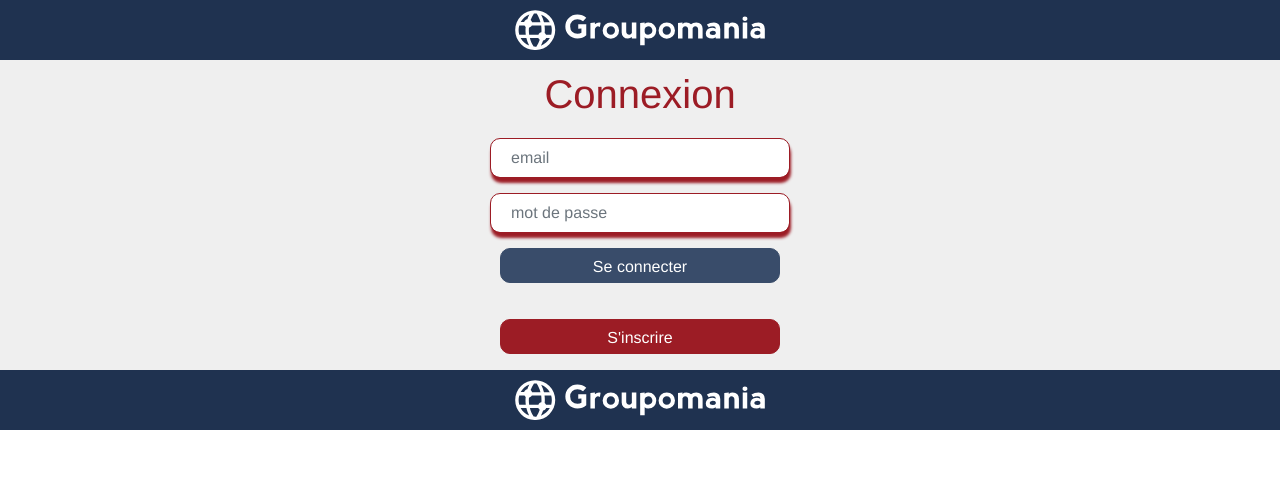
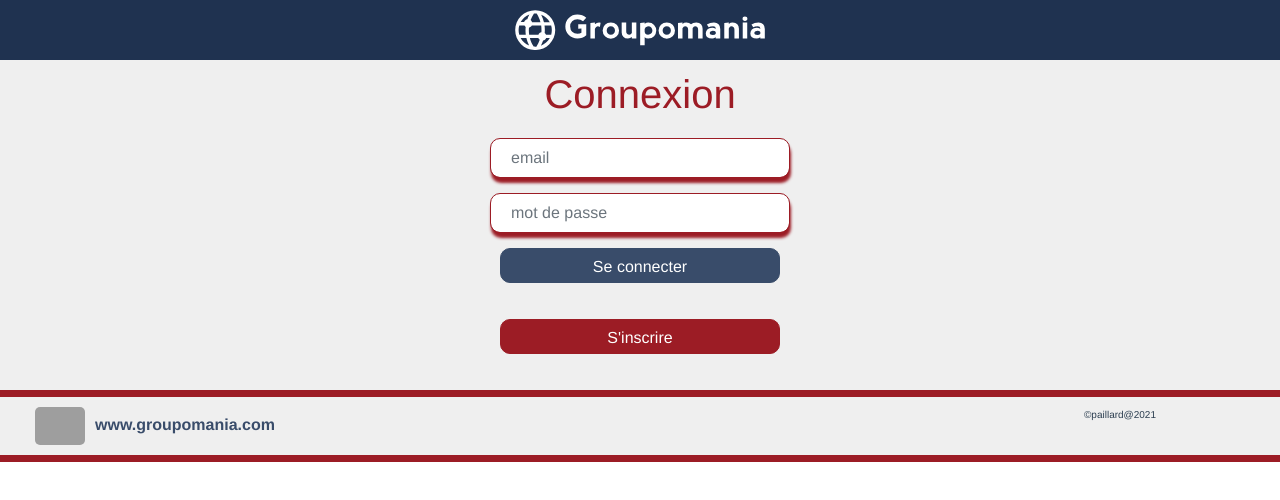
Before and after one commit to boon4975/Patrice_Paillard_7_06092021_Frontend, a Vue app: page /login in a window 1280 px wide. Shown: the top 500 px of the page. Built offline with nearby package versions, Linux system fonts and the light colour scheme; grey boxes are pictures that could not be loaded.

Commit message:
limit format et taille upload file

```diff
--- a/src/App.vue
+++ b/src/App.vue
@@ -3,18 +3,20 @@
     <div id="nav">
       <Banner />
     <router-view />
-    <Banner />
+    <Footer />
     </div>
   </div>
 </template>
 
 <script>
 import Banner from "@/components/Banner.vue";
-import {mapState} from 'vuex'
+import Footer from "@/components/Footer.vue";
+import {mapState} from 'vuex';
 
 export default {
   components: {
     Banner,
+    Footer
   },
   computed: {
         ...mapState([
--- a/src/components/File.vue
+++ b/src/components/File.vue
@@ -41,13 +41,19 @@
         handleFileUpload(){
             this.file = this.$refs.file.files[0];
             let image = document.getElementById("image");
+        // limit formats autorisés et taille à 1Mo
             let types = [ "image/jpg", "image/jpeg", "image/png", "image/gif" ];
-            if (types.includes(this.file.type)) {
+            if (types.includes(this.file.type) && this.file.size < 1000000) {
         //affiche preview du fichier avant UPLOAD
                 image.src = URL.createObjectURL(this.file)
                 this.uploadedFile = this.file.name;
         //transfert du formData au composant EditTopic
                 this.$emit('upfile', this.file)
+            }else{
+                if(this.file.size > 1000000){
+                    alert('votre image ne doit pas dépasser 1 Mo')
+                }
+                alert('Formats image autorisés: .jpg, .jpeg, .png, . gif')
             }
         }
     }
--- /dev/null
+++ b/src/components/Footer.vue
@@ -0,0 +1,41 @@
+<template>
+    <div class="footer">
+        <div class="row g-0">
+            <div class="col-3">
+                <img alt="logo Groupomania" src="../assets/images/logo/icon-above-font.png" class="footer__logo"/>
+                <a href="www.groupomania.com" class="footer__a">www.groupomania.com</a>
+            </div>
+            <div class="col-6">
+
+            </div>
+            <div class="col-3">
+                <p>&copy;paillard@2021</p>
+            </div>
+        </div>
+
+    </div>
+</template>
+
+<script>
+export default {
+    name: 'Footer'
+}
+</script>
+
+<style lang="scss" scoped>
+    .footer {
+        max-width: 100vw;
+        background-color: #efefef;
+        margin: 20px 0 0 0;
+        padding: 10px 0;
+        border-bottom: 7px solid #9C1C25;
+        border-top: 7px solid #9C1C25;
+        &__logo {
+            max-width: 50px;
+            border-radius: 5px;
+        }
+    }
+    p {
+        font-size: 10px;
+    }
+</style>
--- a/src/components/Profil.vue
+++ b/src/components/Profil.vue
@@ -16,7 +16,7 @@
             </div>
         </div>
             <File @upfile="setFile" />
-            <button v-if="file != ''" class="btn btn-primary" @click="avatar(setFormData())">upload img profil</button>
+            <button v-if="file != ''" class="btn btn-primary" @click="avatar(setFormData())">changer votre Avatar</button>
         </div>
         <button class="btn btn-danger" type="button" data-toggle="modal" data-target="#popup">Supprimer le compte</button>
     </div>
@@ -161,4 +161,7 @@
     padding: 0;
     line-height: 1;
 }
+.picture__cadre {
+    max-width: 300px;
+}
 </style>
--- a/src/views/Home.vue
+++ b/src/views/Home.vue
@@ -1,6 +1,7 @@
 <template>
   <div class="home">
     <NavMenu />
+    <div class="post"><h1>Quoi de neuf ?</h1></div>
   </div>
     <Post class="post"
           v-for="item of posts"
```
